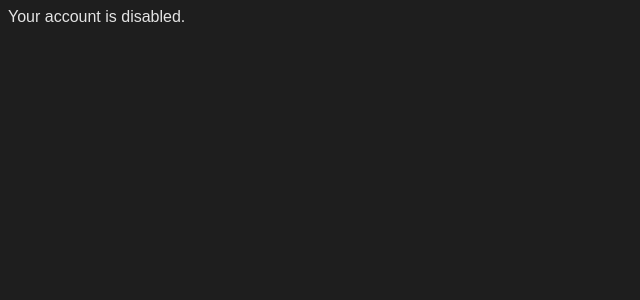
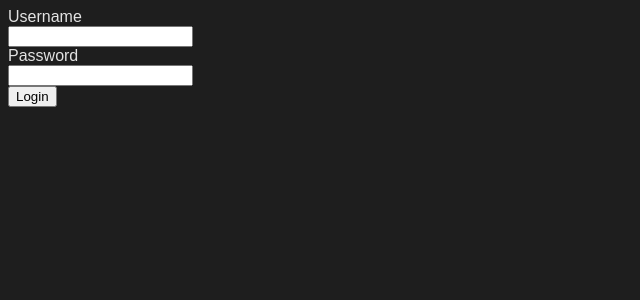
Before and after one commit to ahmadbadawikr/react-tutorial, a React (Vite) app: page / in a window 1280 px wide. Shown: the top 300 px of the page, without its empty margins (0-640 px from the left). Built offline with nearby package versions, Linux system fonts and the light colour scheme.

Commit message:
Form on onSubmit

```diff
--- a/src/App.jsx
+++ b/src/App.jsx
@@ -1,39 +1,41 @@
 // import { UserProfile } from "./components/UserProfile"
 // import { UserDetails } from "./components/UserDetails"
-
+import { LoginForm } from "./components/LoginForm"
 export default function App() {
-  const USER_STATUS = "ACCOUNT DISABLED";
-
-  switch(USER_STATUS) {
-    case "NOT VERIFIED":
-      return (
-        <div>
-          <span>
-            You are not verified. Please verify your Email or Mobile Number.
-          </span>
-        </div>
-      );
-    case "VERIFIED":
-      return(
-        <div>
-          <span>
-            You are verified. Click here to access the dashboard.
-          </span>
-        </div>
-      );
-    case "ACCOUNT DISABLED":
-      return(
-        <div>
-          <span>
-            Your account is disabled.
-          </span>
-        </div>
-      )
-
-  }
-
+  return <div>
+    <LoginForm></LoginForm>
+  </div>
 }
 
+  // const USER_STATUS = "ACCOUNT DISABLED";
+
+  // switch(USER_STATUS) {
+  //   case "NOT VERIFIED":
+  //     return (
+  //       <div>
+  //         <span>
+  //           You are not verified. Please verify your Email or Mobile Number.
+  //         </span>
+  //       </div>
+  //     );
+  //   case "VERIFIED":
+  //     return(
+  //       <div>
+  //         <span>
+  //           You are verified. Click here to access the dashboard.
+  //         </span>
+  //       </div>
+  //     );
+  //   case "ACCOUNT DISABLED":
+  //     return(
+  //       <div>
+  //         <span>
+  //           Your account is disabled.
+  //         </span>
+  //       </div>
+  //     )
+
+  // }
 
   // const mockUsers = [
   //   {
--- /dev/null
+++ b/src/components/LoginForm.jsx
@@ -0,0 +1,41 @@
+export function LoginForm() {
+    return (
+    <form onSubmit={(e) => {
+        e.preventDefault();
+        const formData = new FormData(e.target);
+        const username = formData.get("username");
+        const password = formData.get("password");
+        // fetch("localhost:3001/api/login"), {
+        //     body:{
+        //         username,
+        //         password
+        //     },
+        //     method: "POST"
+        // }
+    }}>
+        <label htmlFor="username">Username</label>
+        <br />
+        <input
+            id="username"
+            onChange={(e)=> {
+                console.log(`Username: ${e.target.value}`);
+            }}
+            name="username"
+        />
+        <br />
+        <label htmlFor="password">Password</label>
+        <br />
+        <input
+            id="password"
+            type="password"
+            onChange={(e)=>{
+                console.log(`Password: ${e.target.value}`)
+            }}
+            name="password"
+        />
+        <br />
+        <button>Login</button>
+
+    </form>
+    )
+}
```
